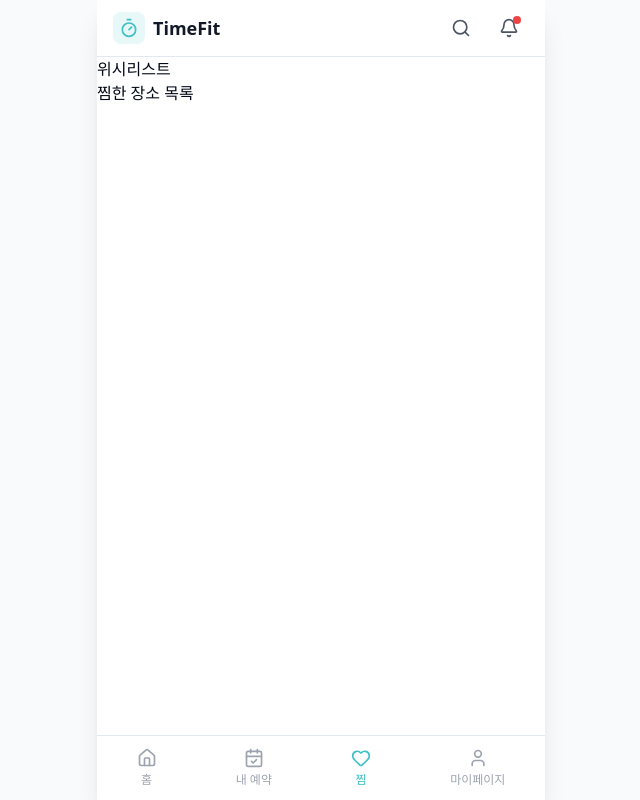
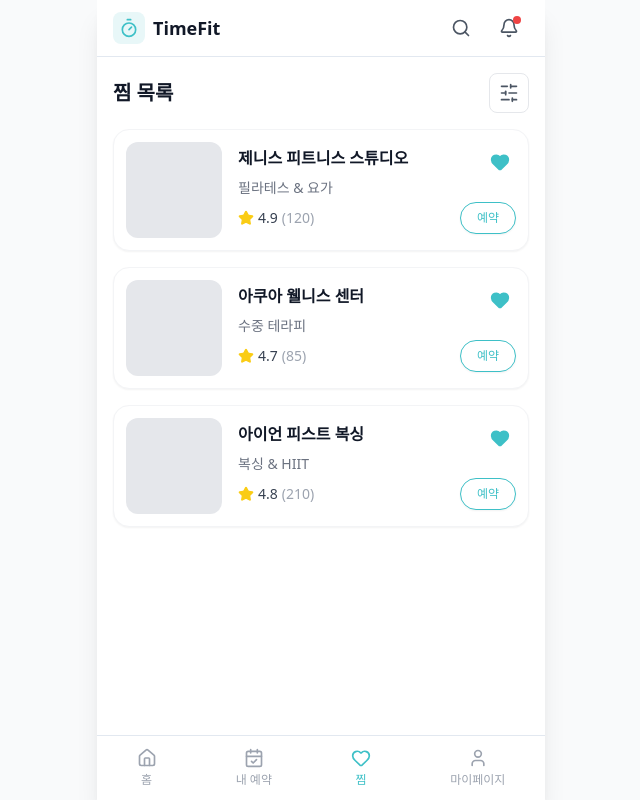
Before and after one commit to wooncloud/timefit, a Next.js app in the folder timefit-front/: page /wishlist in a window 1280 px wide. Shown: the whole page, without its empty margins (319-959 px from the left). Built offline with nearby package versions, Linux system fonts and the light colour scheme.

Commit message:
feat: 찜 목록 페이지 구현

```diff
--- a/timefit-front/src/app/(customer)/wishlist/page.tsx
+++ b/timefit-front/src/app/(customer)/wishlist/page.tsx
@@ -1,8 +1,123 @@
+'use client';
+
+import { useState } from 'react';
+import Link from 'next/link';
+import { SlidersHorizontal, Star, Heart } from 'lucide-react';
+import { Button } from '@/components/ui/button';
+
+interface WishlistItem {
+  id: string;
+  name: string;
+  category: string;
+  rating: number;
+  reviewCount: number;
+  image?: string;
+}
+
+// 찜 목록 더미 데이터
+const initialWishlist: WishlistItem[] = [
+  {
+    id: '1',
+    name: '제니스 피트니스 스튜디오',
+    category: '필라테스 & 요가',
+    rating: 4.9,
+    reviewCount: 120
+  },
+  {
+    id: '2',
+    name: '아쿠아 웰니스 센터',
+    category: '수중 테라피',
+    rating: 4.7,
+    reviewCount: 85
+  },
+  {
+    id: '3',
+    name: '아이언 피스트 복싱',
+    category: '복싱 & HIIT',
+    rating: 4.8,
+    reviewCount: 210
+  }
+];
+
 export default function WishlistPage() {
+  const [wishlist, setWishlist] = useState(initialWishlist);
+
+  const handleRemove = (id: string) => {
+    setWishlist(wishlist.filter((item) => item.id !== id));
+  };
+
   return (
-    <div>
-      <h1>위시리스트</h1>
-      <p>찜한 장소 목록</p>
+    <div className="flex flex-col bg-white">
+      {/* 헤더 */}
+      <div className="flex items-center justify-between px-4 py-4">
+        <h1 className="text-xl font-bold text-gray-900">찜 목록</h1>
+        <button className="flex h-10 w-10 items-center justify-center rounded-lg border border-gray-200">
+          <SlidersHorizontal className="h-5 w-5 text-gray-600" />
+        </button>
+      </div>
+
+      {/* 찜 목록 */}
+      <div className="flex-1 px-4">
+        {wishlist.length > 0 ? (
+          <div className="space-y-4">
+            {wishlist.map((item) => (
+              <div
+                key={item.id}
+                className="flex gap-4 rounded-2xl border border-gray-100 bg-white p-3 shadow-sm"
+              >
+                {/* 이미지 */}
+                <div className="h-24 w-24 flex-shrink-0 rounded-xl bg-gray-200" />
+
+                {/* 정보 */}
+                <div className="flex flex-1 flex-col justify-between py-1">
+                  <div>
+                    <div className="flex items-start justify-between">
+                      <h3 className="font-semibold text-gray-900">{item.name}</h3>
+                      <button
+                        onClick={() => handleRemove(item.id)}
+                        className="flex h-8 w-8 items-center justify-center"
+                      >
+                        <Heart className="h-5 w-5 fill-[#3ec0c7] text-[#3ec0c7]" />
+                      </button>
+                    </div>
+                    <p className="text-sm text-gray-500">{item.category}</p>
+                  </div>
+
+                  <div className="flex items-center justify-between">
+                    <div className="flex items-center gap-1">
+                      <Star className="h-4 w-4 fill-yellow-400 text-yellow-400" />
+                      <span className="text-sm font-medium text-gray-700">{item.rating}</span>
+                      <span className="text-sm text-gray-400">({item.reviewCount})</span>
+                    </div>
+                    <Link href={`/places/${item.id}/reserve`}>
+                      <Button
+                        size="sm"
+                        variant="outline"
+                        className="h-8 rounded-full border-[#3ec0c7] px-4 text-xs font-medium text-[#3ec0c7] hover:bg-[#3ec0c7] hover:text-white"
+                      >
+                        예약
+                      </Button>
+                    </Link>
+                  </div>
+                </div>
+              </div>
+            ))}
+          </div>
+        ) : (
+          <div className="flex flex-col items-center justify-center py-20">
+            <Heart className="h-12 w-12 text-gray-300" />
+            <p className="mt-4 text-gray-500">찜한 장소가 없습니다</p>
+            <Link href="/" className="mt-4">
+              <Button
+                variant="outline"
+                className="rounded-xl border-[#3ec0c7] text-[#3ec0c7]"
+              >
+                장소 둘러보기
+              </Button>
+            </Link>
+          </div>
+        )}
+      </div>
     </div>
   );
 }
```
